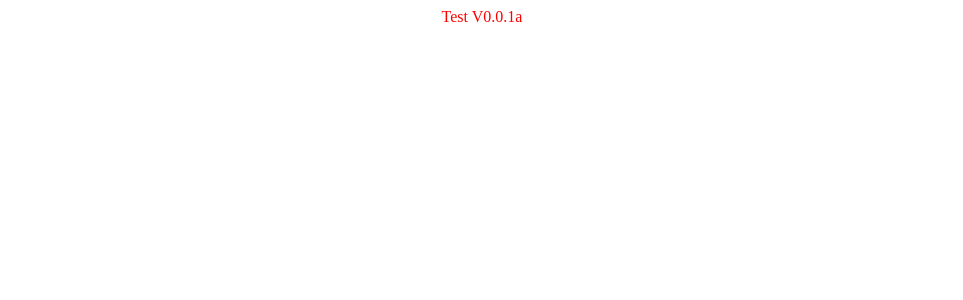
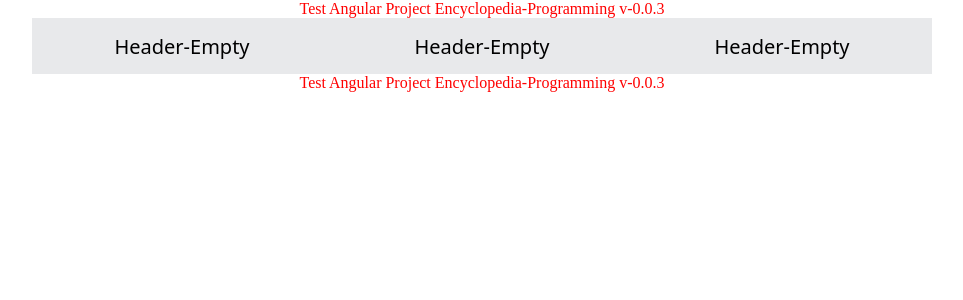
Before and after one commit to GeKnock/Encyclopedia-Programming, an Angular app: page / in a window 1280 px wide. Shown: the top 300 px of the page, without its empty margins (158-1121 px from the left). Built offline with nearby package versions, Linux system fonts and the light colour scheme.

Commit message:
Add Accordion Menu 3

```diff
--- a/src/app/app.component.html
+++ b/src/app/app.component.html
@@ -1,10 +1,15 @@
 
 
-<div style="color: red; text-align: center">
-  Test V0.0.1a
+<div class="test">
+  {{ test }}
 </div>
-<div>
-
+<div class="posit">
+  <app-nav-item></app-nav-item>
+  <app-nav-item></app-nav-item>
+  <app-nav-item></app-nav-item>
+</div>
+<div class="test">
+  {{ test }}
 </div>
 
 <router-outlet />
--- a/src/app/app.component.less
+++ b/src/app/app.component.less
@@ -0,0 +1,9 @@
+.test {
+  color: red;
+  text-align: center;
+}
+
+.posit {
+  display: flex;
+  justify-content: center;
+}
--- a/src/app/app.component.ts
+++ b/src/app/app.component.ts
@@ -1,13 +1,14 @@
 import { Component } from '@angular/core';
 import { RouterOutlet } from '@angular/router';
+import {NavItemComponent } from "./nav-item/nav-item.component";
 
 @Component({
   selector: 'app-root',
   standalone: true,
-  imports: [RouterOutlet],
+  imports: [RouterOutlet, NavItemComponent],
   templateUrl: './app.component.html',
   styleUrl: './app.component.less'
 })
 export class AppComponent {
-  title = 'Encyclopedia-Programming';
+  test = 'Test Angular Project Encyclopedia-Programming v-0.0.3';
 }
--- /dev/null
+++ b/src/app/nav-item/nav-item.component.data.ts
@@ -0,0 +1,3 @@
+export const liitem: Array<string> = [
+  "Empty1", "Empty2", "Empty3", "Empty4", "Empty5"
+]
--- /dev/null
+++ b/src/app/nav-item/nav-item.component.html
@@ -0,0 +1,8 @@
+<div class="menu-container" (mouseover)="setStatusShowMenu('show')" (mouseout)="setStatusShowMenu('hide')" >
+  <button class="menu-button" (mouseover)="setStatusShowMenu('toggle')">Header-Empty</button>
+  <div>
+    <ul class="menu" [ngClass]="{open: isOpenMenu}">
+      <li *ngFor="let item of liitem;"><a href="#">{{item}}</a></li>
+    </ul>
+  </div>
+</div>
--- /dev/null
+++ b/src/app/nav-item/nav-item.component.less
@@ -0,0 +1,64 @@
+
+.menu-container {
+  width: 300px;
+  /*overflow: hidden;*/
+  font-family: system-ui, -apple-system, BlinkMacSystemFont, 'Segoe UI', Roboto, Oxygen, Ubuntu, Cantarell, 'Open Sans', 'Helvetica Neue', sans-serif;
+  font-size: 20px;
+  button, li {
+    height: 56px;
+  }
+  & > div {
+    width: inherit;
+    position: absolute;
+  }
+}
+
+.menu-button {
+  background-color: rgb(232, 233, 235);
+  border: 0;
+  padding: 10px 20px;
+  cursor: pointer;
+  position: relative;
+  z-index: 2;
+  width: inherit;
+  font-family: system-ui, -apple-system, BlinkMacSystemFont, 'Segoe UI', Roboto, Oxygen, Ubuntu, Cantarell, 'Open Sans', 'Helvetica Neue', sans-serif;
+  font-size: 20px;
+  box-sizing: border-box;
+}
+
+.menu {
+  background-color:  rgb(232, 233, 235);
+  list-style: none;
+  text-align: center;
+  box-sizing: border-box;
+  width: inherit;
+  position: relative;
+  transform: translateY(-100%);
+  opacity: 0;
+  transition: transform 0.3s ease-in-out, opacity 0.3s ease-in-out;
+  z-index: 1;
+  padding: 0;
+  margin: 0;
+  li {
+    border-bottom: 1px solid rgba(133, 133, 133, 0.3);
+    cursor: pointer;
+    display: flex;
+    align-items: center;
+    justify-content: center;
+    box-sizing: border-box;
+    &:first-child {
+      border-top: 1px solid rgba(133, 133, 133, 0.3);
+    }
+    &:last-child {
+      border-bottom: 0;
+    }
+    a {
+      color: black;
+      text-decoration: none;
+    }
+  }
+  &.open {
+    transform: translateY(0);
+    opacity: 1;
+  }
+}
--- /dev/null
+++ b/src/app/nav-item/nav-item.component.ts
@@ -0,0 +1,35 @@
+import { Component } from '@angular/core';
+import {NgClass, NgForOf} from "@angular/common";
+import {liitem} from "./nav-item.component.data";
+
+@Component({
+  selector: 'app-nav-item',
+  standalone: true,
+  imports: [
+    NgClass,
+    NgForOf
+  ],
+  templateUrl: './nav-item.component.html',
+  styleUrl: './nav-item.component.less'
+})
+export class NavItemComponent {
+
+  public isOpenMenu: boolean = false;
+
+  public setStatusShowMenu (method: string) {
+
+    if (method === "toggle") {
+      this.isOpenMenu = !this.isOpenMenu;
+    } else if (method === "hide") {
+      if (this.isOpenMenu) {
+        this.isOpenMenu = false;
+      }
+    } else if (method === "show") {
+      this.isOpenMenu = true;
+    }
+
+
+  }
+
+  protected readonly liitem = liitem;
+}
--- a/src/index.html
+++ b/src/index.html
@@ -1,5 +1,5 @@
 <!doctype html>
-<html lang="en">
+<html lang="ru">
 <head>
   <meta charset="utf-8">
   <title>EncyclopediaProgramming</title>
--- a/src/styles.less
+++ b/src/styles.less
@@ -1 +1,10 @@
 /* You can add global styles to this file, and also import other style files */
+* {
+  margin: 0;
+  padding: 0;
+}
+
+body, html {
+  width: 100%;
+  height: 100%;
+}
```
Also changed, not shown: 1 other file (tests, documents, lock files or other folders).
